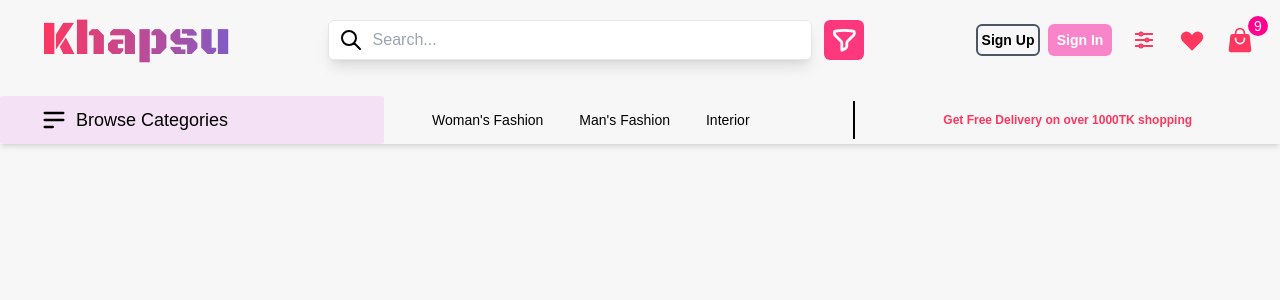
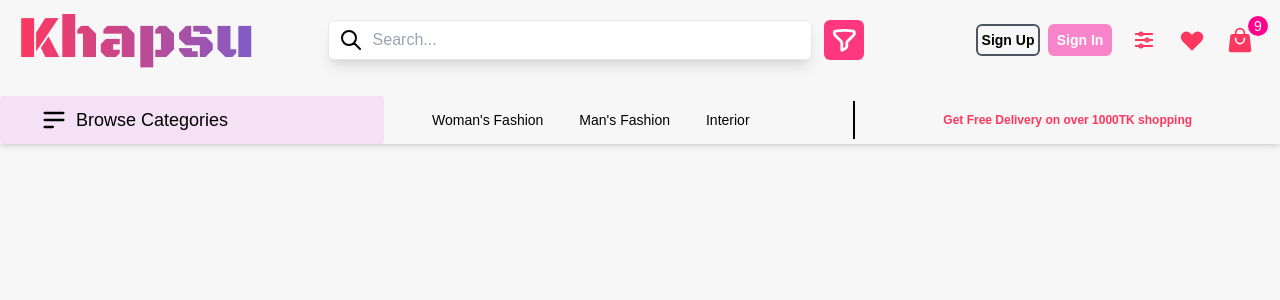
Before and after one commit to MuktadulIslam/KhapsuV2, a Next.js app in the folder frontend/: page / in a window 1280 px wide. Shown: the top 300 px of the page. Built offline with nearby package versions, Linux system fonts and the light colour scheme; a web font is replaced by a local one.

Commit message:
UPDATE: in logo

```diff
--- a/frontend/src/app/Navbar.jsx
+++ b/frontend/src/app/Navbar.jsx
@@ -63,7 +63,7 @@ export default function Navbar() {
                         <path fillRule="evenodd" d="M3 6a3 3 0 0 1 3-3h2.25a3 3 0 0 1 3 3v2.25a3 3 0 0 1-3 3H6a3 3 0 0 1-3-3V6Zm9.75 0a3 3 0 0 1 3-3H18a3 3 0 0 1 3 3v2.25a3 3 0 0 1-3 3h-2.25a3 3 0 0 1-3-3V6ZM3 15.75a3 3 0 0 1 3-3h2.25a3 3 0 0 1 3 3V18a3 3 0 0 1-3 3H6a3 3 0 0 1-3-3v-2.25Zm9.75 0a3 3 0 0 1 3-3H18a3 3 0 0 1 3 3V18a3 3 0 0 1-3 3h-2.25a3 3 0 0 1-3-3v-2.25Z" clipRule="evenodd" />
                     </svg>
                 </div>
-                <div className={`${blackOpsOne.className} w-40 sm:w-56 md:w-full h-5/6 flex justify-center items-center text-2xl sm:text-4xl lg:text-5xl xl:text-6xl`}>
+                <div className={`${blackOpsOne.className} w-40 sm:w-56 md:w-full h-5/6 flex justify-center items-center text-3xl sm:text-5xl lg:text-6xl xl:text-7xl`}>
                     <Link href="./" className="bg-gradient-to-r from-[#FF375F]  to-[#815cc6] inline-block text-transparent bg-clip-text">Khapsu</Link>
                 </div>
                 <div className="md:hidden w-20 h-full flex items-center justify-center gap-2">
```
